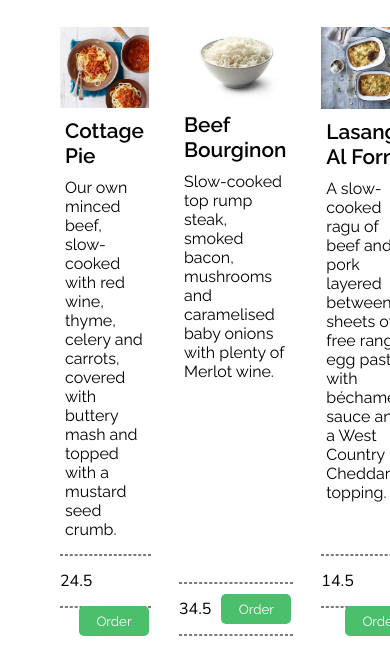
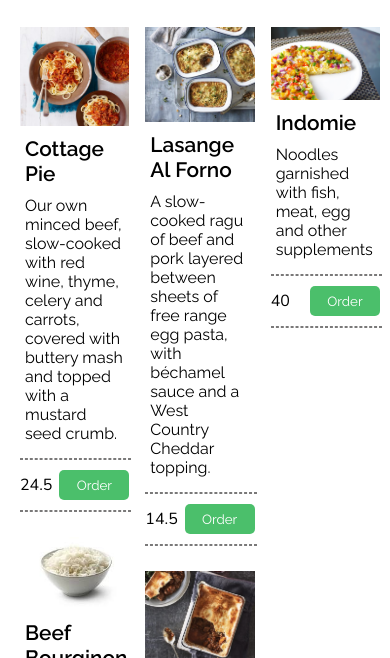
Before and after one commit to Oluwa-nifemi/Book-A-Meal, a plain HTML site: page UI/menu-user.html in a window 390 px wide. Shown: the part 180-838 px from the top of the page. Drawn offline with nearby package versions, Linux system fonts and the light colour scheme.

Commit message:
FEATURE Added mansory layout for meals div for responsive images

```diff
--- a/UI/css/menu-user.css
+++ b/UI/css/menu-user.css
@@ -24,16 +24,19 @@
     margin: 20px 0 10px;
 }
 .meals{
-    display: grid;
-    grid-template-columns: repeat(3,1fr);
-    grid-gap: 20px 30px;
-    padding: 20px 60px;
+    column-count: 3;
+    align-items: center;
+    width: 100%;
+    padding: 20px;
+    box-sizing: border-box;
 }
 .meal{
     width: 100%;
     position: relative;
-    display: flex;
+    display: inline-flex;
     flex-direction: column;
+    flex-shrink: 1;
+    margin-bottom: 20px;
 }
 .meal img{
     width: 100%;
@@ -71,9 +74,6 @@
     border-radius: 5px;
     float: right;
     margin: 5px 0;
-}
-.order-details{
-    margin-top: auto;
 }
 .modal-container{
     height: 100vh;
```
